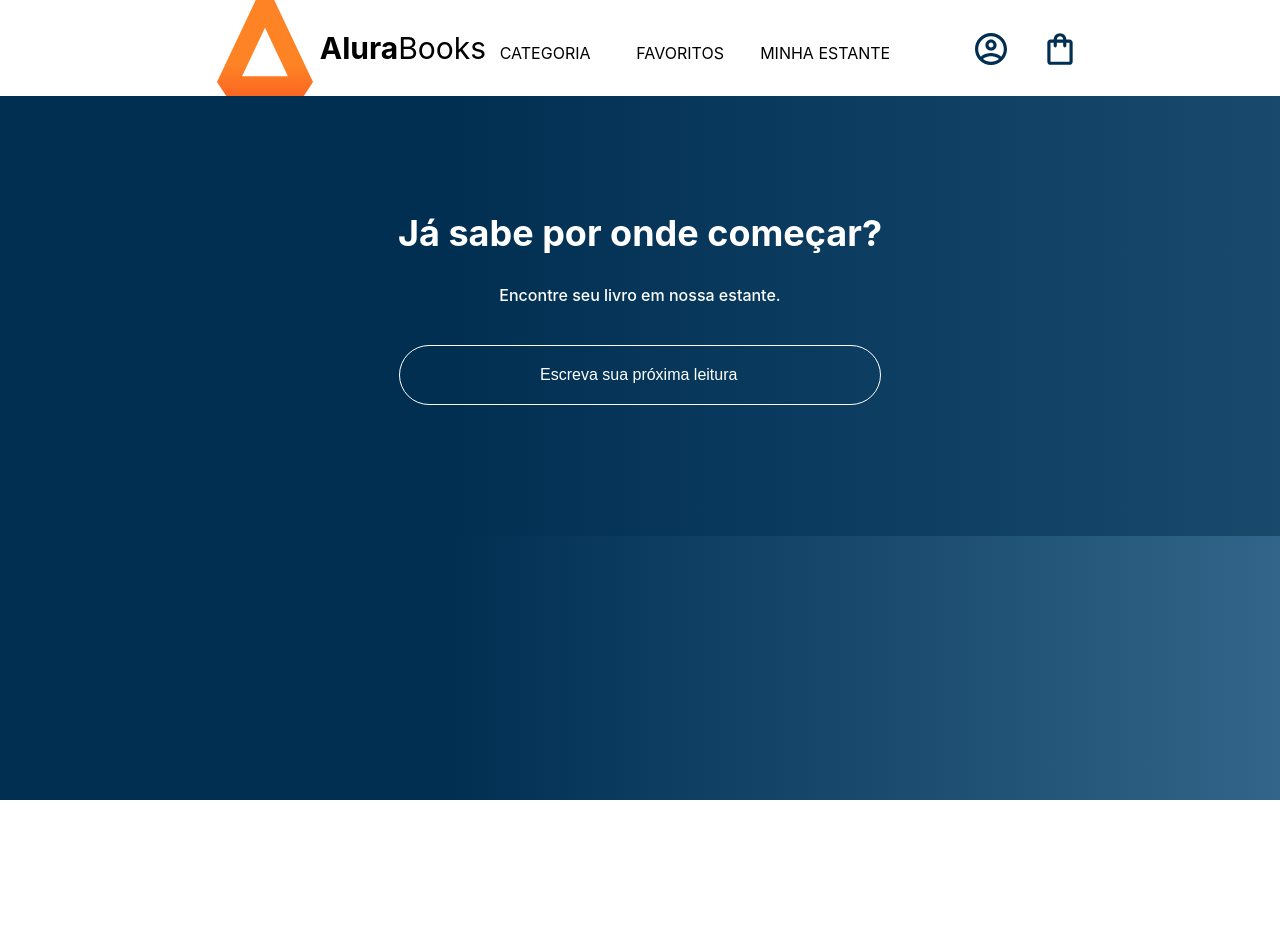
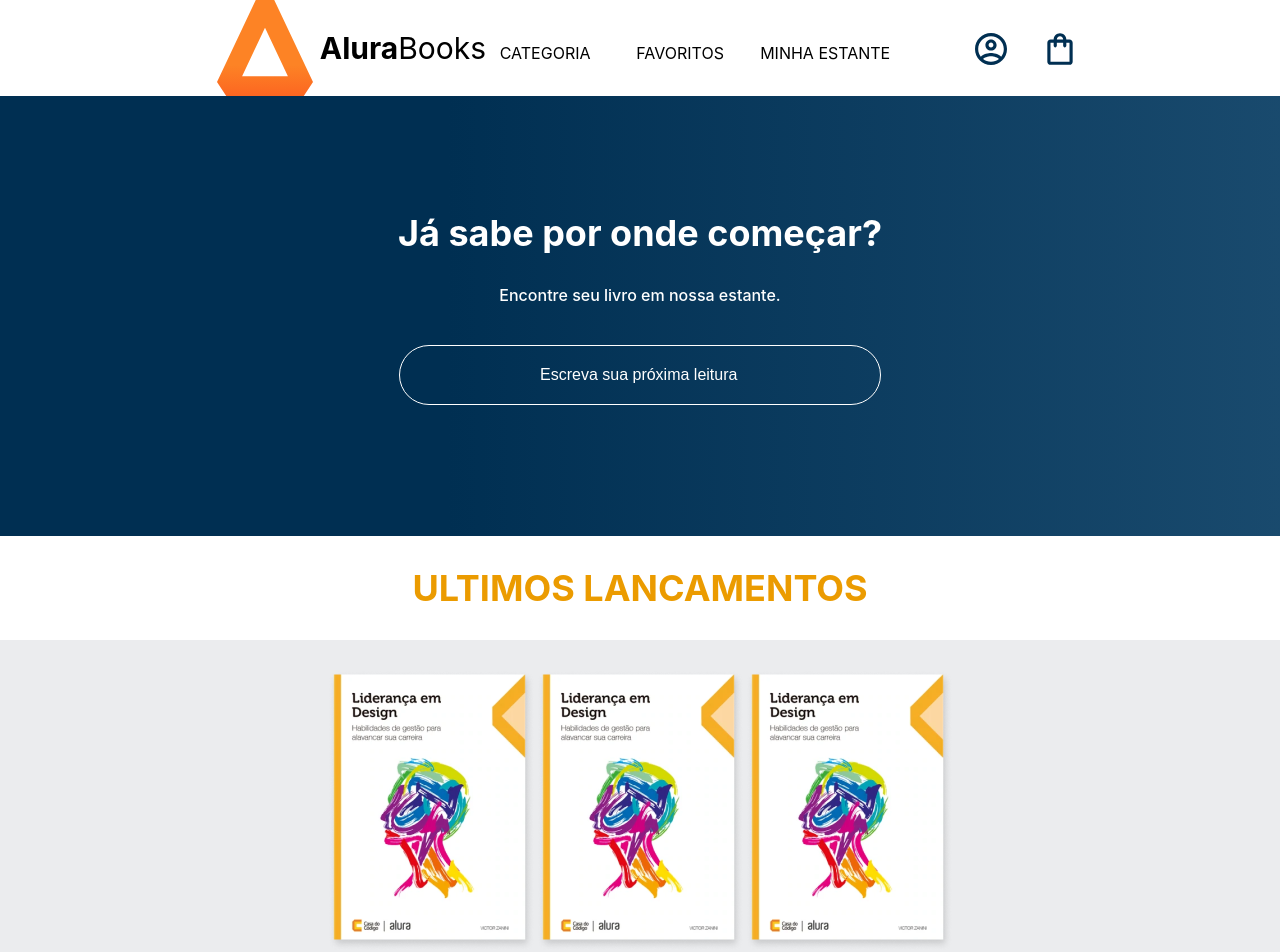
Before and after one commit to victorbrasileiro/alura-books-react, a React (Create React App) app: page / in a window 1280 px wide. Shown: the top 952 px of the page. Before the commit the page ends 800 px from the top, so only its background shows below. Built offline with nearby package versions, Linux system fonts and the light colour scheme.

Commit message:
finalizando a section de novos livros lançados

```diff
--- a/src/App.js
+++ b/src/App.js
@@ -1,5 +1,6 @@
 import Header from './componentes/Header'
 import Pesquisa from './componentes/Pesquisa';
+import UltimosLancamentos from './componentes/UltimosLancamentos';
 import styled from 'styled-components'
 import React from 'react';
 
@@ -14,6 +15,7 @@
     <AppContainer>
       <Header/>
       <Pesquisa />
+      <UltimosLancamentos />
     </AppContainer>
   );
 }
--- /dev/null
+++ b/src/componentes/UltimosLancamentos/dadosUltimosLancamentos.js
@@ -0,0 +1,7 @@
+import livro from "../../imagens/livro.png"
+
+export const livros = [
+    {nome: 'Liderança em Design', id: 1, src:livro},
+    {nome: 'Liderança em UX', id: 2, src:livro},
+    {nome: 'Aventureiros do Java', id: 3, src:livro},
+ ]
--- /dev/null
+++ b/src/componentes/UltimosLancamentos/index.js
@@ -0,0 +1,43 @@
+import { livros } from './dadosUltimosLancamentos'
+import styled from 'styled-components'
+
+const UltimosLancamentoContainer = styled.section `
+    background-color: #EBECEE;
+    padding-bottom: 20px;
+    display: flex;
+    flex-direction: column;
+`
+
+const Titulo = styled.h2 `
+    width: 100%;
+    padding: 30px 0;
+    background-color: #FFF;
+    color: #EB9B00;
+    font-size: 36px;
+    text-align: center;
+    margin: 0;
+`
+
+const NovosLivrosContainer = styled.div `
+    margin-top: 30px;
+    display: flex;
+    width: 100%;
+    justify-content: center;
+    cursor: pointer;
+`
+
+
+function UltimosLancamentos() {
+    return (
+        <UltimosLancamentoContainer>
+            <Titulo> ULTIMOS LANCAMENTOS </Titulo>
+            <NovosLivrosContainer>
+                {livros.map ( livro => (
+                    <img src={livro.src} />
+                ))}
+            </NovosLivrosContainer>
+        </UltimosLancamentoContainer>
+    )
+}
+
+export default UltimosLancamentos
```
